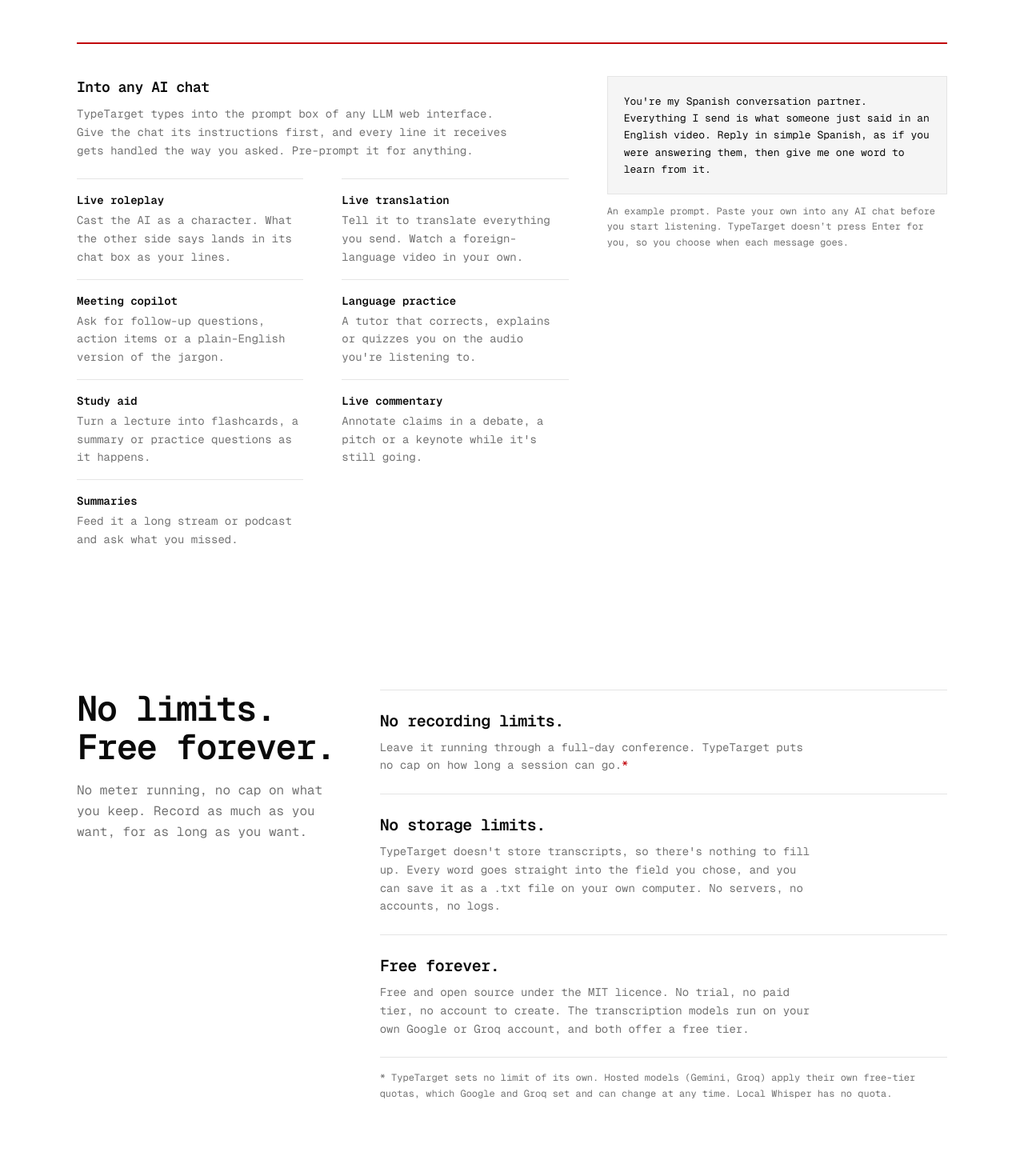
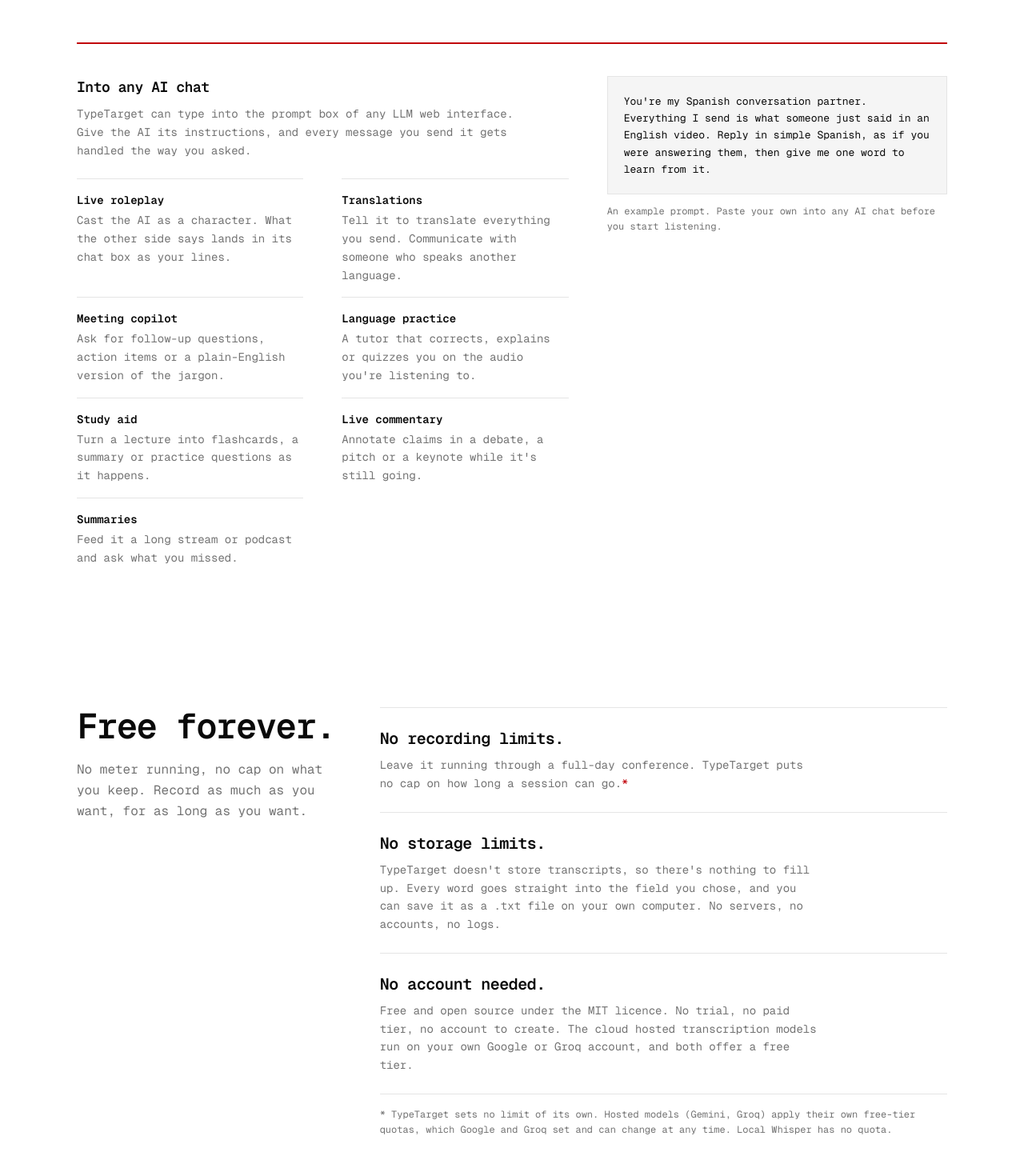
Before and after one commit to wllmmh/typetarget-landing-page, a Next.js app: page / in a window 1280 px wide. Shown: the part 3280-4750 px from the top of the page at 80% size. Built offline with nearby package versions, Linux system fonts and the light colour scheme.

Commit message:
faq why is my transcripton slow

```diff
--- a/components/landing/faq.tsx
+++ b/components/landing/faq.tsx
@@ -65,6 +65,10 @@
         </ol>
       </>
     ),
+  },
+  {
+    q: "Why is my transcription slow?",
+    a: "You're most likely using Local Whisper, which runs inside your browser, so its speed depends on your hardware. On an older or less powerful machine it can fall behind the audio. For fast, live transcription on any machine, switch to a free Gemini or Groq key.",
   },
   {
     q: "Where does my audio go?",
--- a/components/landing/spec-sheet.tsx
+++ b/components/landing/spec-sheet.tsx
@@ -25,9 +25,9 @@
       "TypeTarget doesn't store transcripts, so there's nothing to fill up. Every word goes straight into the field you chose, and you can save it as a .txt file on your own computer. No servers, no accounts, no logs.",
   },
   {
-    label: "Free forever.",
+    label: "No account needed.",
     value:
-      "Free and open source under the MIT licence. No trial, no paid tier, no account to create. The transcription models run on your own Google or Groq account, and both offer a free tier.",
+      "Free and open source under the MIT licence. No trial, no paid tier, no account to create. The cloud hosted transcription models run on your own Google or Groq account, and both offer a free tier.",
   },
 ]
 
@@ -40,7 +40,7 @@
     <div className="grid gap-10 lg:grid-cols-12 lg:gap-12">
       <div className="flex min-w-0 flex-col gap-4 lg:col-span-4">
         <h2 id="own-heading" className="heading">
-          No limits. Free forever.
+          Free forever.
         </h2>
         <p className="text-base leading-relaxed text-muted-foreground">
           No meter running, no cap on what you keep. Record as much as you want, for as long as you want.
--- a/components/landing/use-cases.tsx
+++ b/components/landing/use-cases.tsx
@@ -59,15 +59,15 @@
 const llm: Group = {
   heading: "Into any AI chat",
   intro:
-    "TypeTarget types into the prompt box of any LLM web interface. Give the chat its instructions first, and every line it receives gets handled the way you asked. Pre-prompt it for anything.",
+    "TypeTarget can type into the prompt box of any LLM web interface. Give the AI its instructions, and every message you send it gets handled the way you asked.",
   items: [
     {
       title: "Live roleplay",
       body: "Cast the AI as a character. What the other side says lands in its chat box as your lines.",
     },
     {
-      title: "Live translation",
-      body: "Tell it to translate everything you send. Watch a foreign-language video in your own.",
+      title: "Translations",
+      body: "Tell it to translate everything you send. Communicate with someone who speaks another language.",
     },
     {
       title: "Meeting copilot",
@@ -159,8 +159,7 @@
         </pre>
         <figcaption className="text-xs leading-relaxed text-muted-foreground">
           An example prompt. Paste your own into any AI chat before you start
-          listening. TypeTarget doesn&rsquo;t press Enter for you, so you choose
-          when each message goes.
+          listening.
         </figcaption>
       </figure>
     </div>
```
